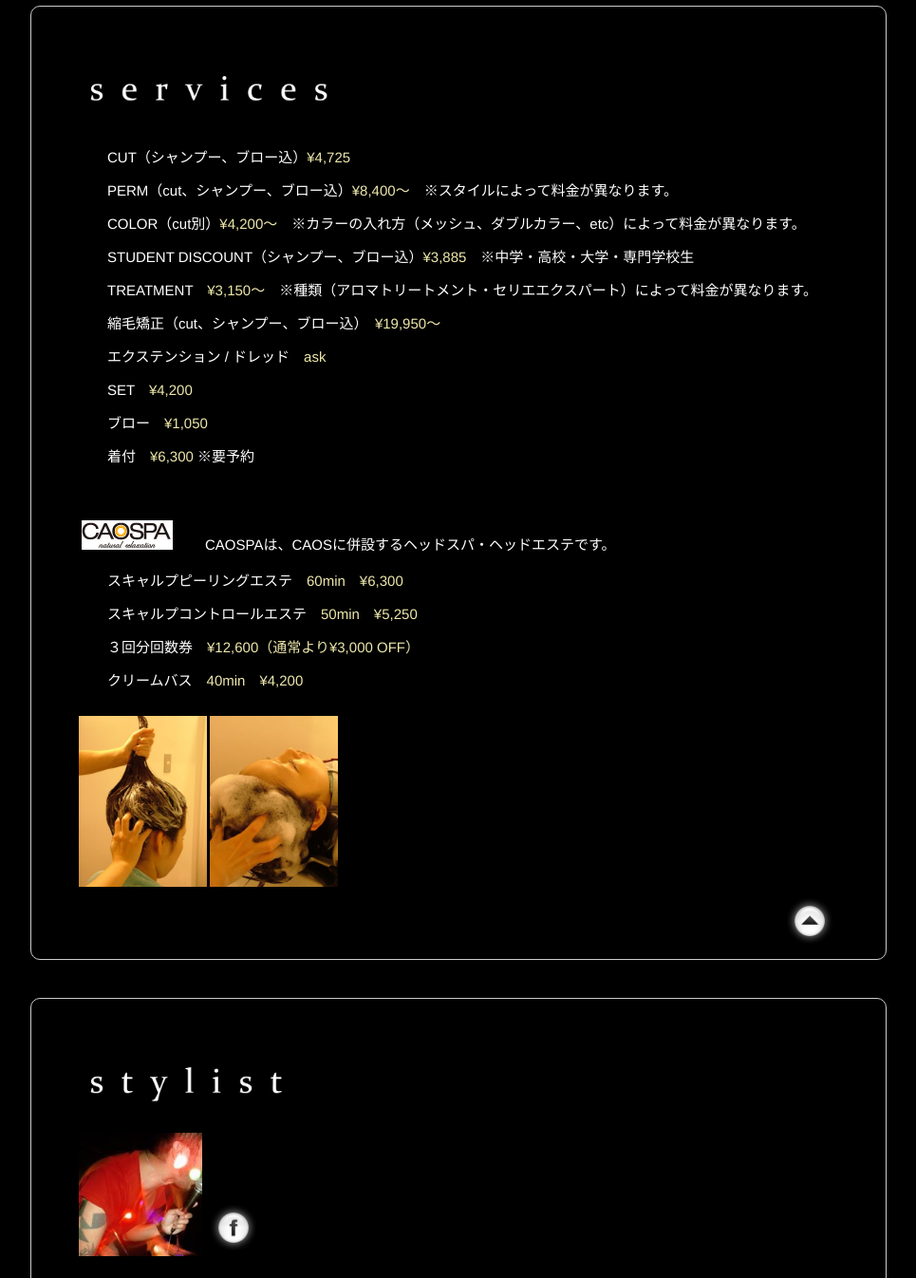
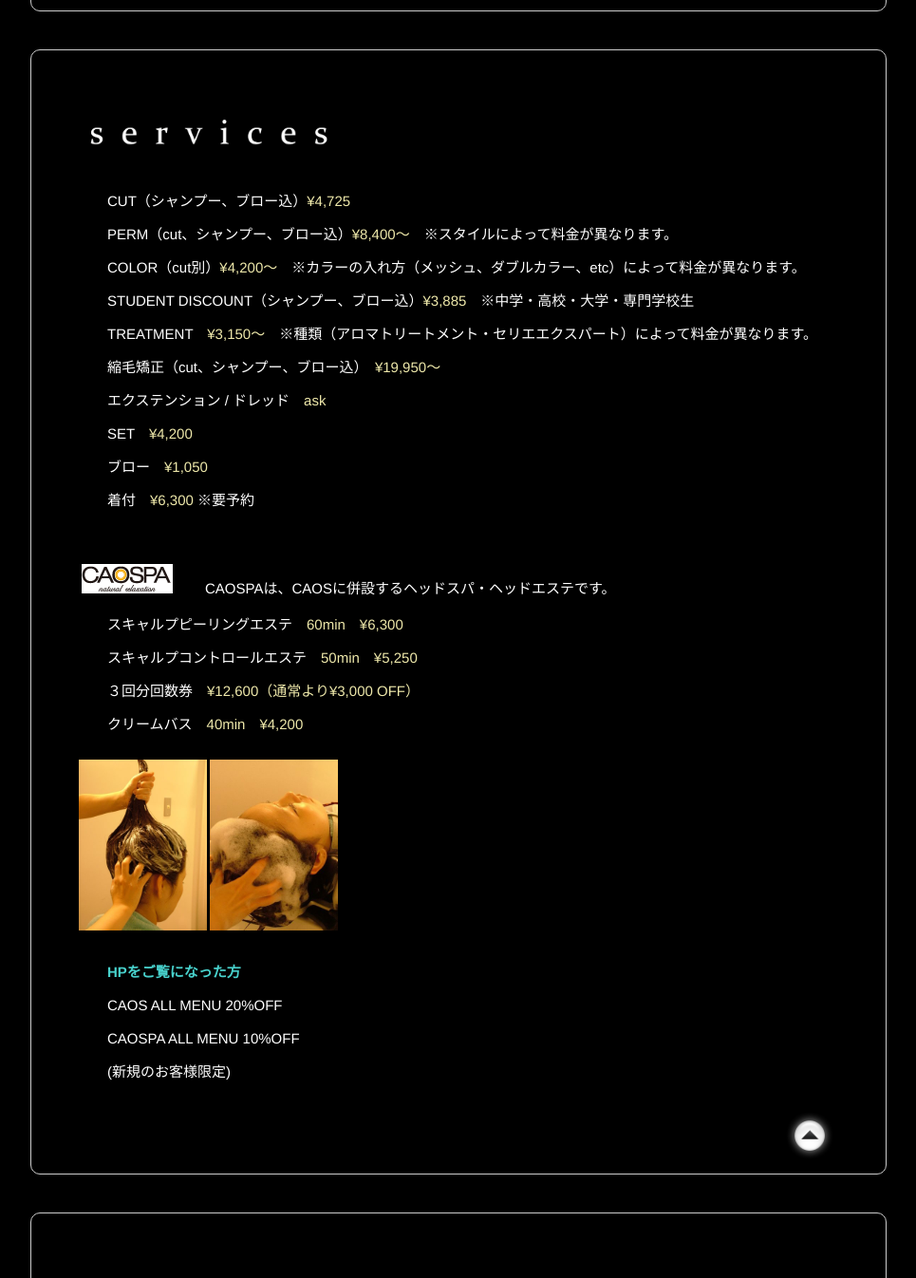
Before and after one commit to iwhurtafly/caos, a Rails app: page / in a window 1280 px wide. Shown: the part 1863-3209 px from the top of the page at 95% size, without its empty margins (158-1123 px from the left). Run offline with Rails 7, Linux system fonts and the light colour scheme; style sheets or scripts are compiled from the project's sources; some libraries are stand-ins or nearby versions.

Commit message:
Optimize for IE8 and change some design.

```diff
--- a/app/views/caos/home.html.erb
+++ b/app/views/caos/home.html.erb
@@ -3,7 +3,7 @@
     <a href="/">unisex hairmake CAOS</a>
   </h1>
   <div class="sns-buttons clearfix">
-    <div class="sns-buttons-label">Foolow us!</div>
+    <div class="sns-buttons-label">Follow us!</div>
     <%= link_to 'facebook', 'http://www.facebook.com/pages/Unisex-hairmake-Caos/446876805356728', { class: 'sns-buttons-facebook', target: '_blank' } %>
     <%= link_to 'twitter', 'https://twitter.com/CAOS_1999', { class: 'sns-buttons-twitter', target: '_blank' } %>
   </div>
@@ -13,7 +13,7 @@
 <br/>
 
 <div id="page-menu">
-  <% (1..7).each do |n| %>
+  <% (1..8).each do |n| %>
     <%= link_to image_tag("menu/0#{ n }.png", height: 40, width: '274'), (n == 1 ? '/' : "#section0#{ n }"), id: 'about' %>
     <br/>
   <% end %>
@@ -21,7 +21,7 @@
 
 <div id="maximage2" style="float:center;">
   <div class="video" style="float:center;">
-    <iframe width="100%" height=600 src="http://www.youtube.com/embed/N88qo5uSzRs" frameborder="0" class="youtube-video" allowfullscreen>
+    <iframe width="100%" height=600 src="http://www.youtube.com/embed/rNGsFu96UY4" frameborder="0" class="youtube-video" allowfullscreen>
     </iframe>
   </div>
 </div>
@@ -84,6 +84,15 @@
     <% i += 1 %>
     <%=link_to(image_tag("caospa/caospa_#{format("%04d",i)}.jpg", :alt => "", :height => '180', :width => '135'), "/assets/caospa/caospa_#{format("%04d",i)}.jpg", :class => "fancybox", :rel => "caospa") %>
   <% end %>
+  <br/>
+  <br/>
+
+  <ul>
+    <li><font color="#48D1CC"><b>HPをご覧になった方</b></font></li>
+	<li>CAOS ALL MENU 20%OFF</font></li>
+	<li>CAOSPA ALL MENU 10%OFF</font></li>
+	<li>(新規のお客様限定)</font></li>
+  </ul>
   <br/>
 
   <%=link_to(image_tag("topmenu.png", :height => '60', :width => '60', :align => 'right'), "#home", :id => "home") %>
```
